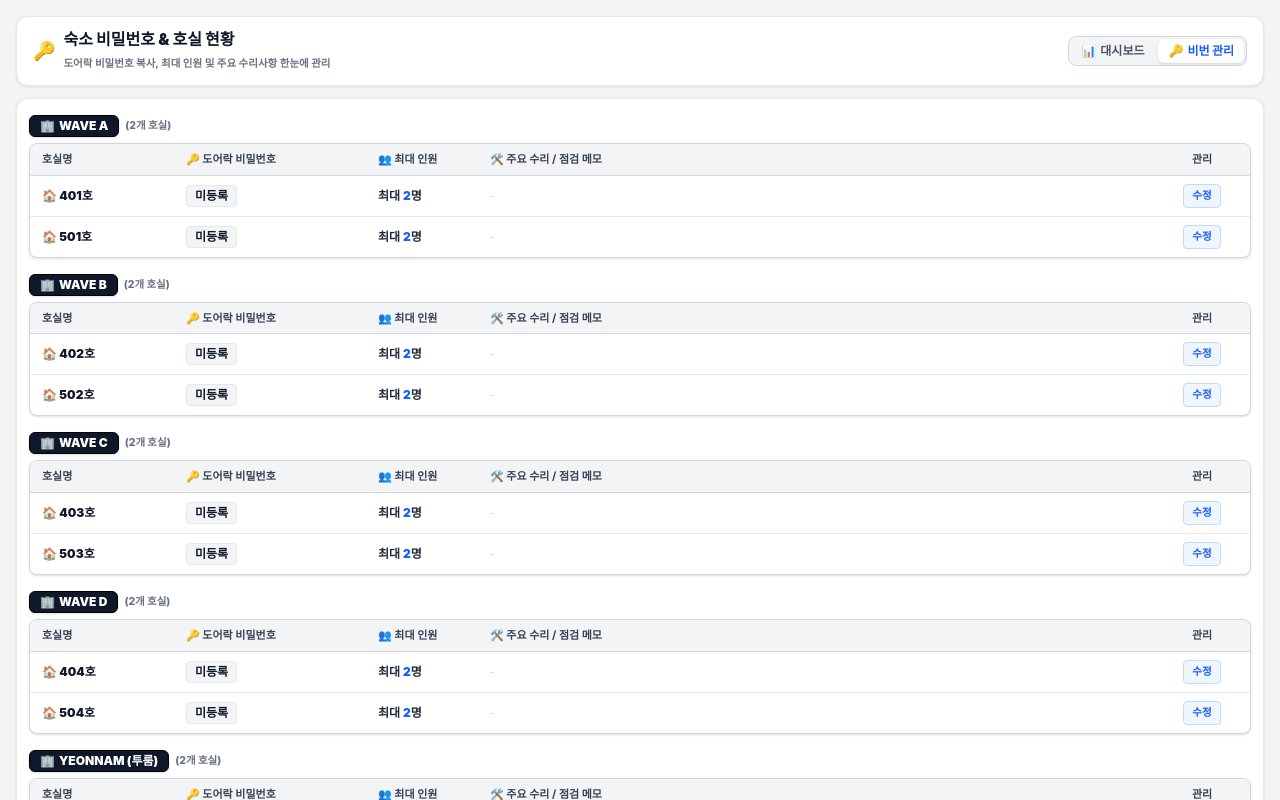
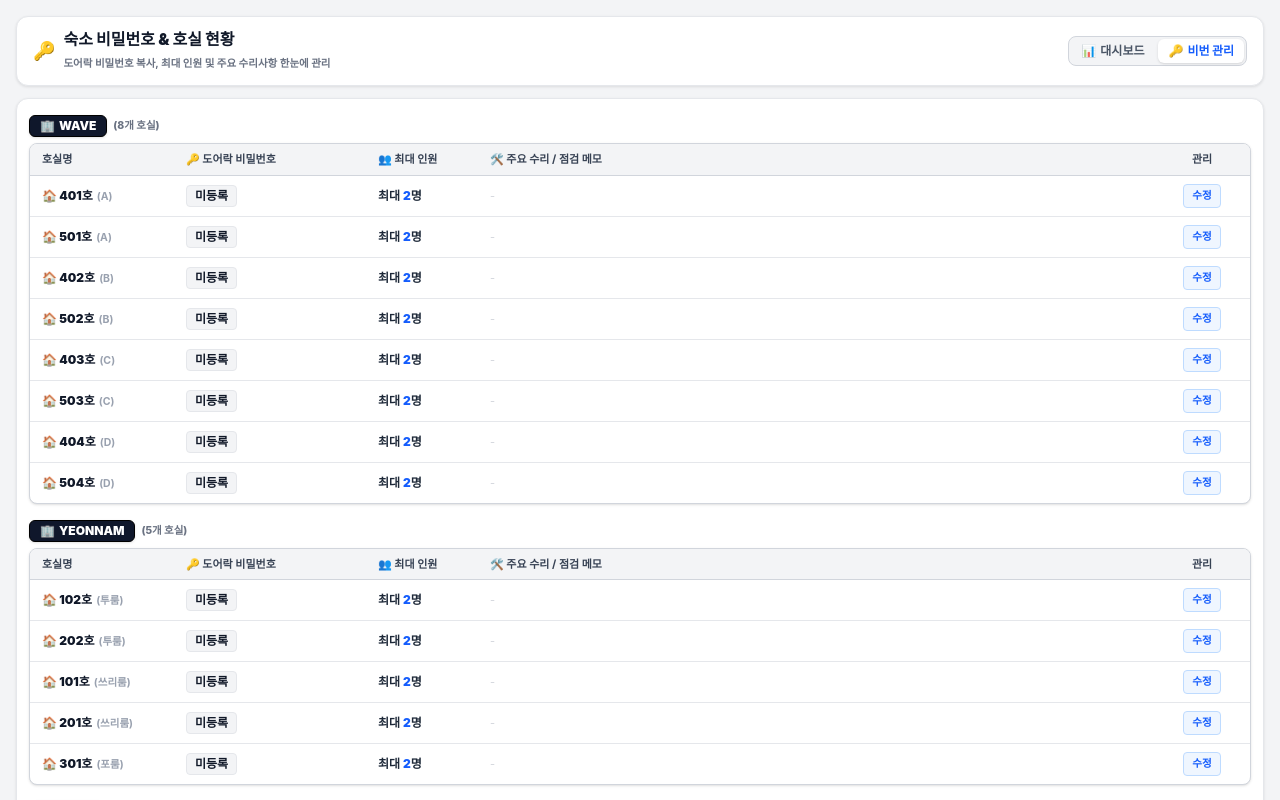
Before and after one commit to dewave00-pixel/beds24-dashboard, a Next.js app: page /properties in a window 1280 px wide. Shown: the top 800 px of the page. Built offline with nearby package versions, Linux system fonts and the light colour scheme; no server answers; the database is empty.

Commit message:
refactor: 실제 4대 건물(WAVE, YEONNAM, Green, Namsun) 체계로 통합 및 구분선 최적화

```diff
--- a/app/config.ts
+++ b/app/config.ts
@@ -1,66 +1,36 @@
 import type { UnitConfig, PropertyGroup } from './types';
 
 
-// 7개 숙소 및 세부 호실 매핑 표
+// 4대 실제 숙소 건물(Property) 및 세부 호실 매핑 표
 export const PROPERTY_GROUPS: PropertyGroup[] = [
     {
-        name: 'WAVE A',
-        themeClass: 'group-theme-waves',
+        name: 'WAVE',
+        themeClass: 'group-theme-wave',
         units: [
-            { key: '563864-1', roomId: 563864, unitId: 1, displayName: '401호' },
-            { key: '563864-2', roomId: 563864, unitId: 2, displayName: '501호' },
+            { key: '563864-1', roomId: 563864, unitId: 1, displayName: '401호', subName: 'A' },
+            { key: '563864-2', roomId: 563864, unitId: 2, displayName: '501호', subName: 'A' },
+            { key: '563881-1', roomId: 563881, unitId: 1, displayName: '402호', subName: 'B' },
+            { key: '563881-2', roomId: 563881, unitId: 2, displayName: '502호', subName: 'B' },
+            { key: '563954-1', roomId: 563954, unitId: 1, displayName: '403호', subName: 'C' },
+            { key: '563954-2', roomId: 563954, unitId: 2, displayName: '503호', subName: 'C' },
+            { key: '564027-1', roomId: 564027, unitId: 1, displayName: '404호', subName: 'D' },
+            { key: '564027-2', roomId: 564027, unitId: 2, displayName: '504호', subName: 'D' },
         ],
     },
     {
-        name: 'WAVE B',
-        themeClass: 'group-theme-waves',
+        name: 'YEONNAM',
+        themeClass: 'group-theme-yeonnam',
         units: [
-            { key: '563881-1', roomId: 563881, unitId: 1, displayName: '402호' },
-            { key: '563881-2', roomId: 563881, unitId: 2, displayName: '502호' },
-        ],
-    },
-    {
-        name: 'WAVE C',
-        themeClass: 'group-theme-waves',
-        units: [
-            { key: '563954-1', roomId: 563954, unitId: 1, displayName: '403호' },
-            { key: '563954-2', roomId: 563954, unitId: 2, displayName: '503호' },
-        ],
-    },
-    {
-        name: 'WAVE D',
-        themeClass: 'group-theme-waves',
-        units: [
-            { key: '564027-1', roomId: 564027, unitId: 1, displayName: '404호' },
-            { key: '564027-2', roomId: 564027, unitId: 2, displayName: '504호' },
-        ],
-    },
-    {
-        name: 'YEONNAM (투룸)',
-        themeClass: 'group-theme-yeonnams',
-        units: [
-            { key: '560113-2', roomId: 560113, unitId: 2, displayName: '102호' },
-            { key: '560113-1', roomId: 560113, unitId: 1, displayName: '202호' },
-        ],
-    },
-    {
-        name: 'YEONNAM (쓰리룸)',
-        themeClass: 'group-theme-yeonnams',
-        units: [
-            { key: '559985-1', roomId: 559985, unitId: 1, displayName: '101호' },
-            { key: '559985-2', roomId: 559985, unitId: 2, displayName: '201호' },
-        ],
-    },
-    {
-        name: 'YEONNAM (포룸)',
-        themeClass: 'group-theme-yeonnams',
-        units: [
-            { key: '560115-1', roomId: 560115, unitId: 1, displayName: '301호' },
+            { key: '560113-2', roomId: 560113, unitId: 2, displayName: '102호', subName: '투룸' },
+            { key: '560113-1', roomId: 560113, unitId: 1, displayName: '202호', subName: '투룸' },
+            { key: '559985-1', roomId: 559985, unitId: 1, displayName: '101호', subName: '쓰리룸' },
+            { key: '559985-2', roomId: 559985, unitId: 2, displayName: '201호', subName: '쓰리룸' },
+            { key: '560115-1', roomId: 560115, unitId: 1, displayName: '301호', subName: '포룸' },
         ],
     },
     {
         name: 'Green',
-        themeClass: 'group-theme-greens',
+        themeClass: 'group-theme-green',
         units: [
             { key: '560093', roomId: 560093, displayName: '3층' },
             { key: '560097', roomId: 560097, displayName: '4층' },
@@ -68,7 +38,7 @@ export const PROPERTY_GROUPS: PropertyGroup[] = [
     },
     {
         name: 'Namsun',
-        themeClass: 'group-theme-namsuns',
+        themeClass: 'group-theme-namsan',
         units: [
             { key: '560162-1', roomId: 560162, unitId: 1, displayName: '1호', subName: 'mini 1' },
             { key: '560162-2', roomId: 560162, unitId: 2, displayName: '4호', subName: 'mini 1' },
```
